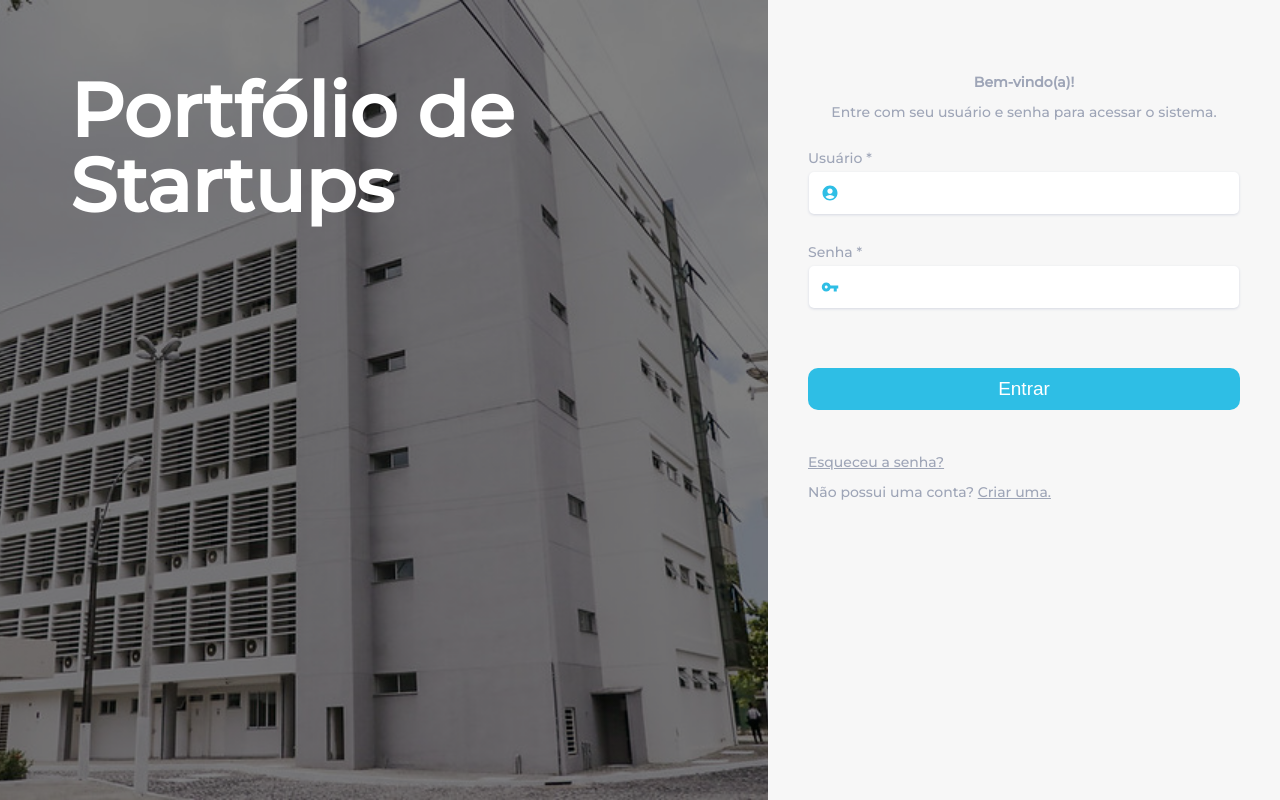
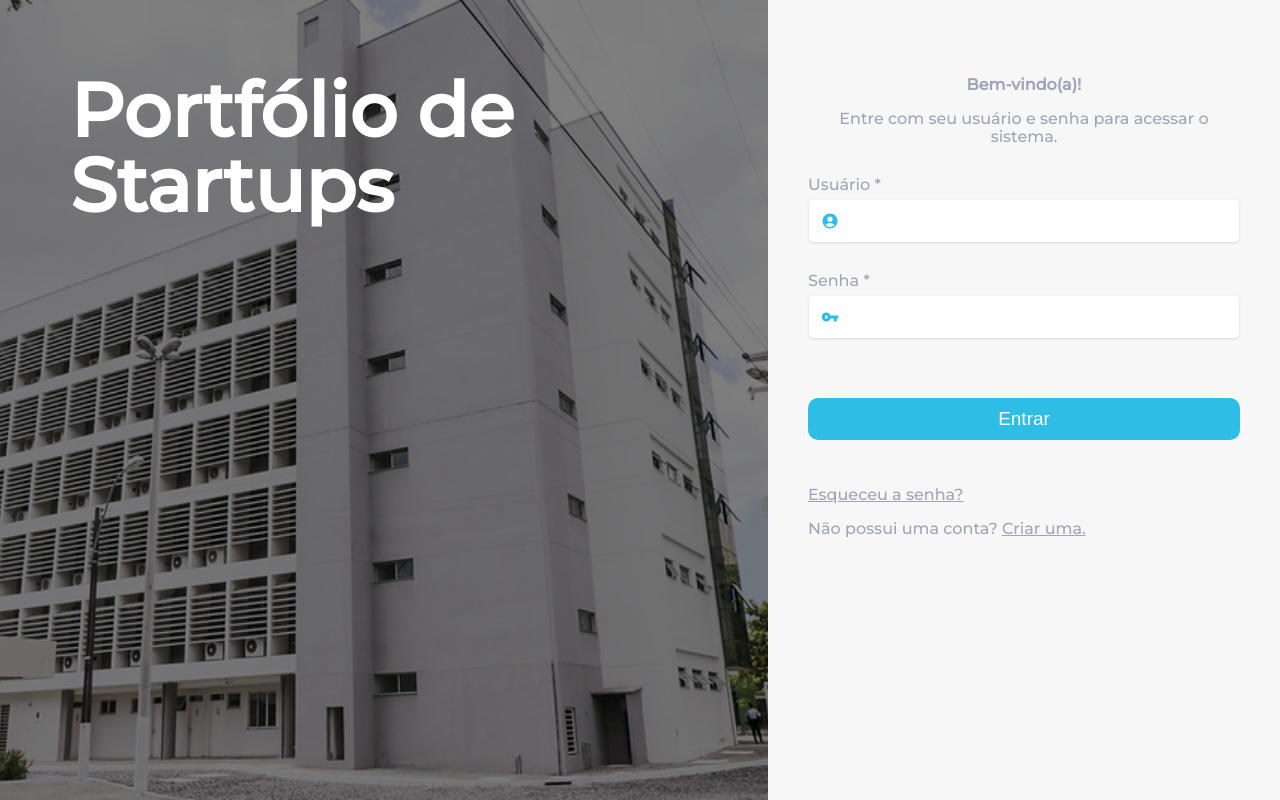
Before and after one commit to joicenunes/VitrineEmpreende, a React (Create React App) app in the folder client/: page / in a window 1280 px wide. Built offline with nearby package versions, Linux system fonts and the light colour scheme.

Commit message:
Estilo geral

```diff
--- a/client/public/index.html
+++ b/client/public/index.html
@@ -28,6 +28,7 @@
     <style>
       body {
         overflow-x: hidden;
+        background-color: #F7F7F7;
       }
     </style>
     <title>React App</title>
--- a/client/src/App.css
+++ b/client/src/App.css
@@ -1,15 +1,14 @@
 @import url('https://fonts.googleapis.com/css2?family=Montserrat:wght@500&display=swap');
 
 .app {
-  background-color: #F7F7F7;
   width: 100vw;
   height: 100vh;;
   color: #9ea5b7 !important;
   font-family: 'Montserrat', sans-serif;
   font-style: normal;
   font-weight: 500;
-  font-size: 14px;
-  line-height: 16px;
+  font-size: 16px;
+  line-height: 18px;
 }
 
 .form-links a {
```
